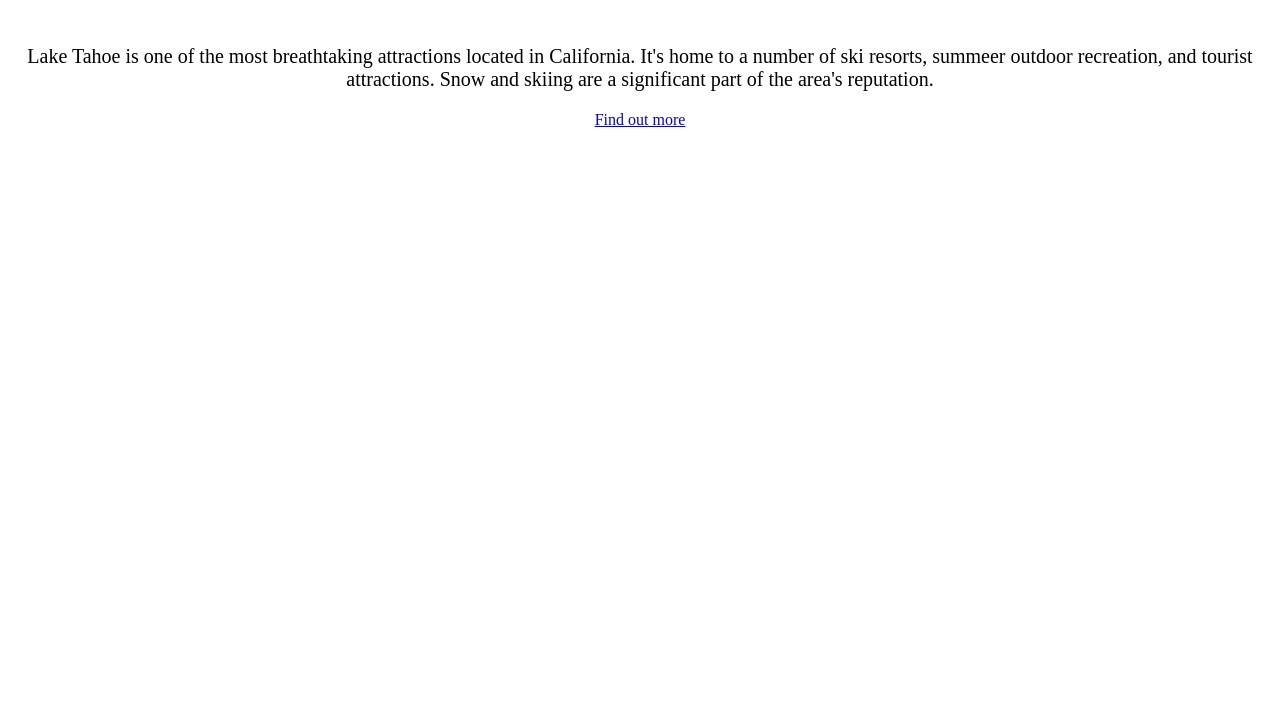
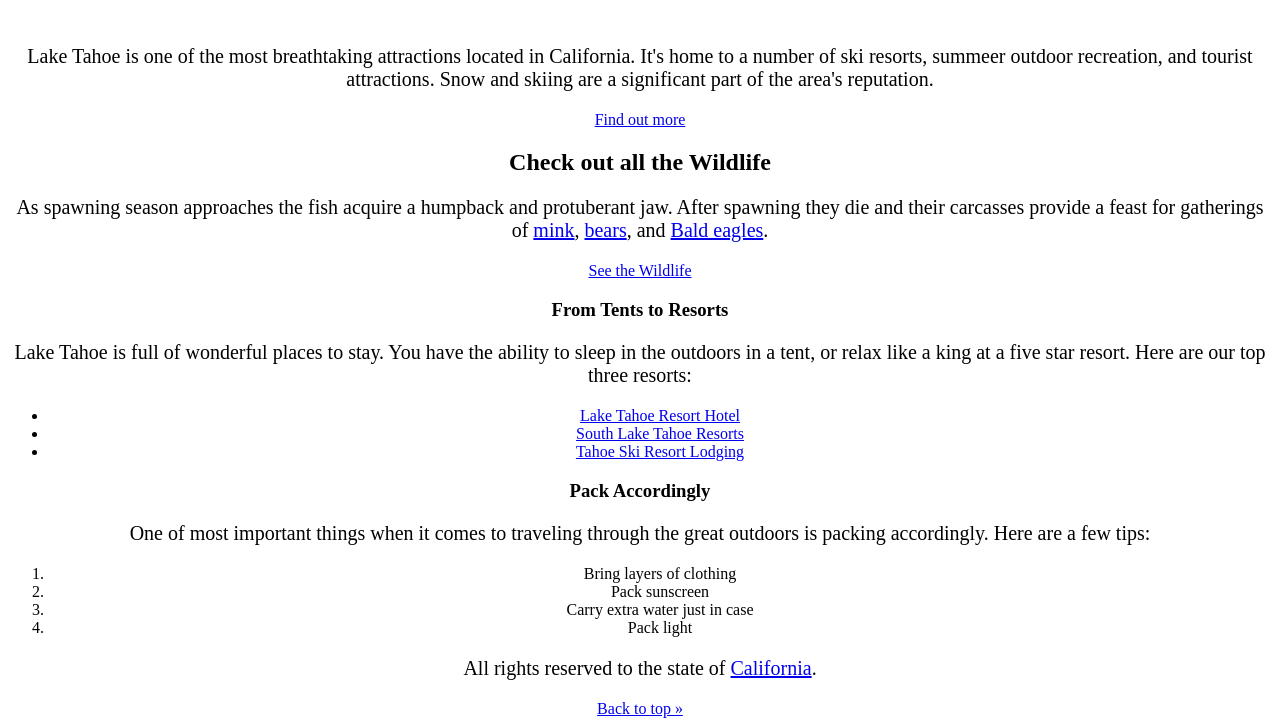
Before and after one commit to thomasoboyle/Tahoe-Project, a plain HTML site: page index.html in a window 1280 px wide. Shown: the part 160-886 px from the top of the page. Before the commit the page ends 800 px from the top, so only its background shows below. Drawn offline with Linux system fonts and the light colour scheme; files whose address does not match are found by name.

Commit message:
Major HTML update

```diff
--- a/index.html
+++ b/index.html
@@ -1,3 +1,4 @@
+<!DOCTYPE html>
 <html>
 	<head>
 		<title>Lake Tahoe</title>
@@ -8,9 +9,43 @@
 			<span>Journey through the Sierra Nevada Mountains</span>
 			<h1 style=>Lake Tahoe, California</h1>
 		</header>
+		<div>
 		<p>
 			Lake Tahoe is one of the most breathtaking attractions located in California.  It's home to a number of ski resorts, summeer outdoor recreation, and tourist attractions.  Snow and skiing are a significant part of the area's reputation.
 		</p>
 		<a href="#">Find out more</a>
-	</body>
+		<h2>Check out all the Wildlife</h2>
+      <p>
+        As spawning season approaches the fish acquire a humpback and protuberant jaw. After spawning they die and their carcasses provide a feast for gatherings of <a href="#">mink</a>, <a href="#">bears</a>, and <a href="#">Bald eagles</a>.
+      </p>
+			<a href="#">See the Wildlife</a>
+		</div>
+
+		<div>
+      <h3>From Tents to Resorts</h3>
+      <p>
+        Lake Tahoe is full of wonderful places to stay. You have the ability to sleep in the outdoors in a tent, or relax like a king at a five star resort. Here are our top three resorts:
+      </p>
+      <ul>
+        <li><a href="#">Lake Tahoe Resort Hotel</a></li>
+        <li><a href="#">South Lake Tahoe Resorts</a></li>
+        <li><a href="#">Tahoe Ski Resort Lodging</a></li>
+      </ul>
+      <h3>Pack Accordingly</h3>
+      <p>
+        One of most important things when it comes to traveling through the great outdoors is packing accordingly. Here are a few tips:
+      </p>
+      <ol>
+        <li>Bring layers of clothing</li>
+        <li>Pack sunscreen</li>
+        <li>Carry extra water just in case</li>
+        <li>Pack light</li>
+      </ol>
+		</div>
+
+		<footer>
+			<p>All rights reserved to the state of <a href="#">California</a>.</p>
+			<a href="#">Back to top &raquo;</a>
+		</footer>
+  </body>
 </html>
```
